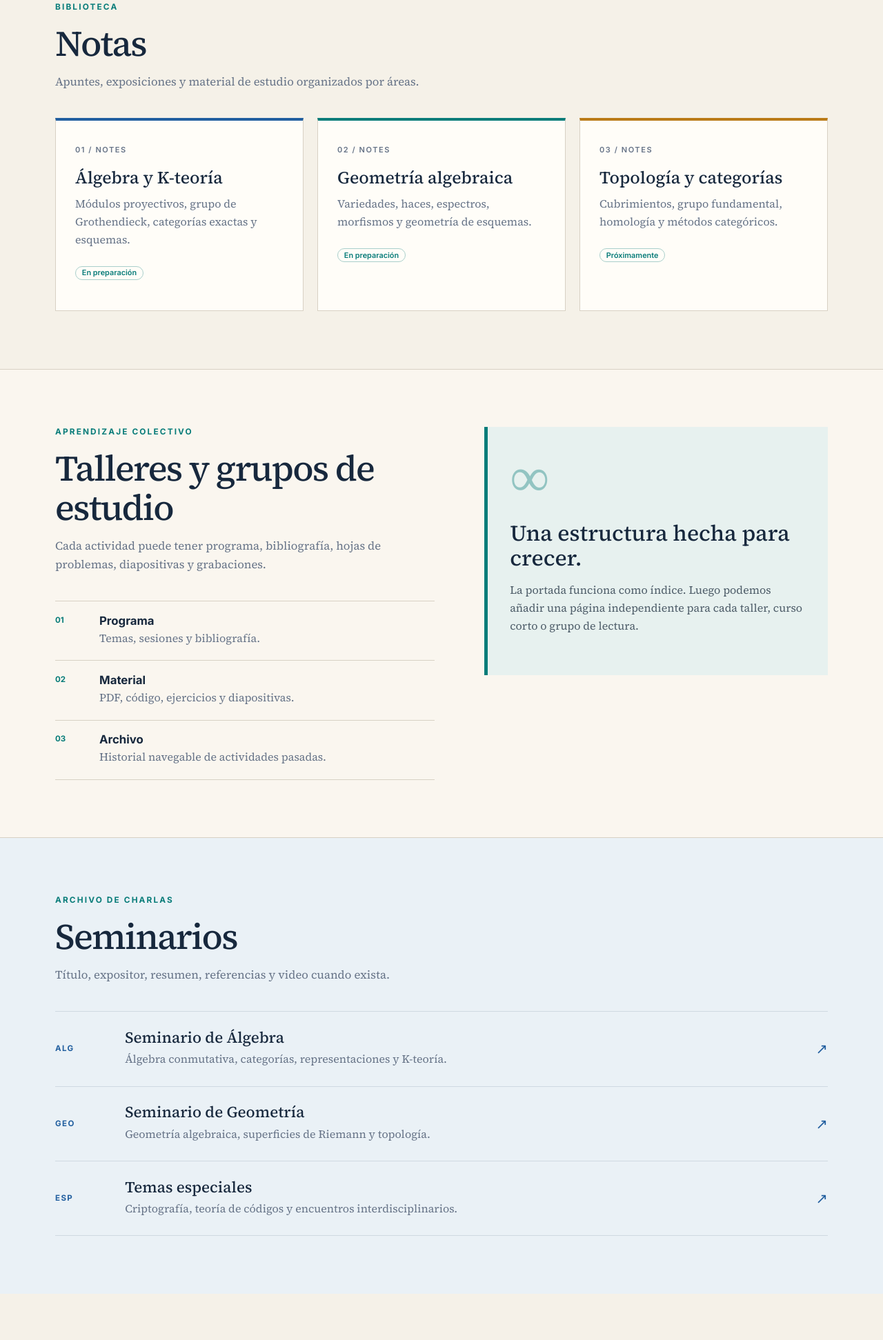
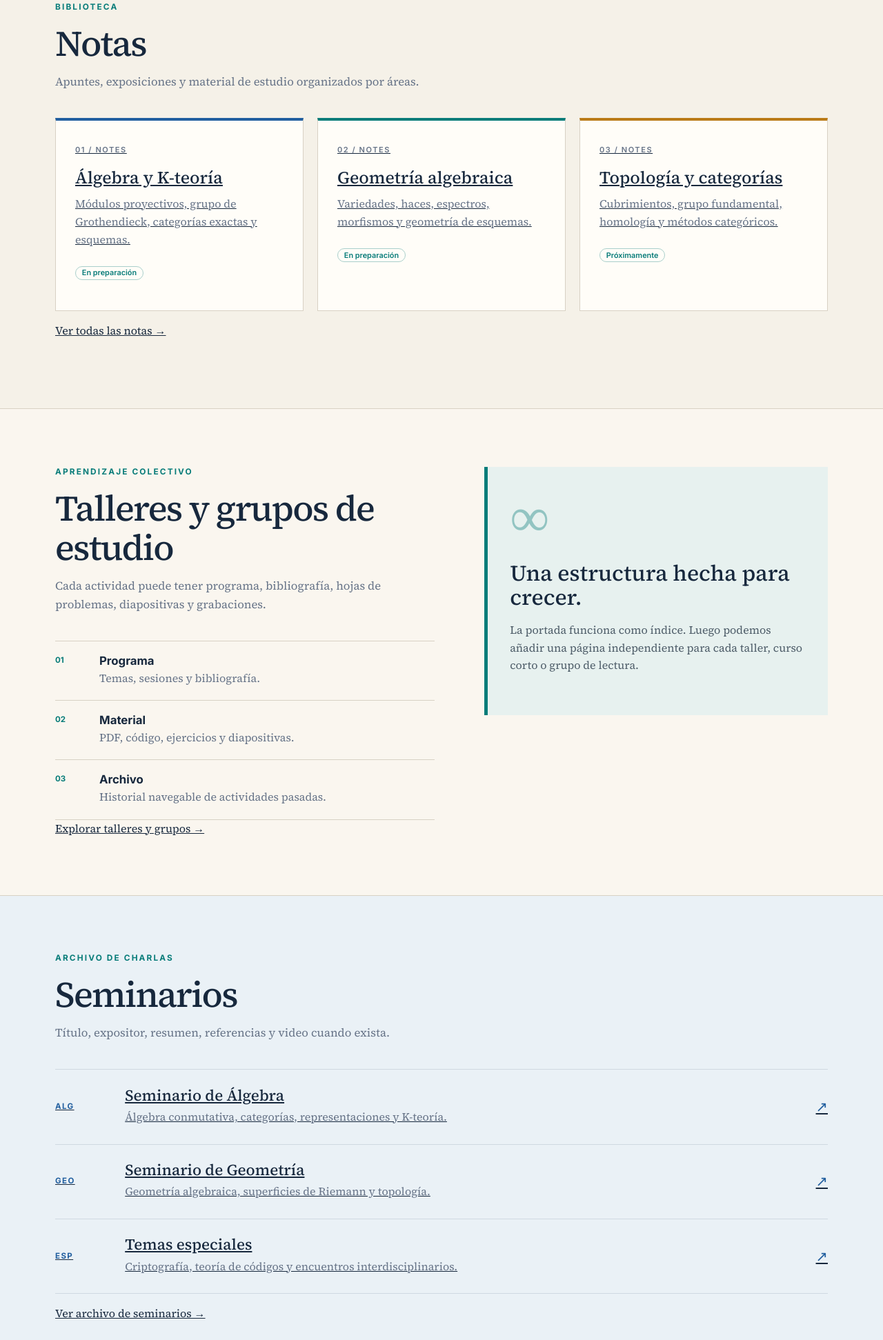
Before and after one commit to Algebra-Lover-N6/seminarios-y-talleres, a plain HTML site: page index.html in a window 1280 px wide. Shown: the part 877-2820 px from the top of the page at 69% size. Drawn offline with nearby package versions, Linux system fonts and the light colour scheme.

Commit message:
Link homepage to section pages

```diff
--- a/index.html
+++ b/index.html
@@ -37,9 +37,9 @@
       </a>
 
       <nav class="main-nav" aria-label="Navegación principal">
-        <a href="#notas"><span data-lang="es">Notas</span><span data-lang="en">Notes</span></a>
-        <a href="#talleres"><span data-lang="es">Talleres</span><span data-lang="en">Workshops</span></a>
-        <a href="#seminarios"><span data-lang="es">Seminarios</span><span data-lang="en">Seminars</span></a>
+        <a href="notas/"><span data-lang="es">Notas</span><span data-lang="en">Notes</span></a>
+        <a href="talleres/"><span data-lang="es">Talleres</span><span data-lang="en">Workshops</span></a>
+        <a href="seminarios/"><span data-lang="es">Seminarios</span><span data-lang="en">Seminars</span></a>
         <a href="#acerca"><span data-lang="es">Acerca de</span><span data-lang="en">About</span></a>
         <button class="language-switch" id="languageSwitch" type="button">ES / EN</button>
       </nav>
@@ -76,11 +76,11 @@
           </p>
 
           <div class="hero-actions">
-            <a class="button button-primary" href="#notas">
+            <a class="button button-primary" href="notas/">
               <span data-lang="es">Explorar materiales</span>
               <span data-lang="en">Explore materials</span>
             </a>
-            <a class="button button-secondary" href="#seminarios">
+            <a class="button button-secondary" href="seminarios/">
               <span data-lang="es">Ver seminarios</span>
               <span data-lang="en">View seminars</span>
             </a>
@@ -111,7 +111,7 @@
         </header>
 
         <div class="card-grid">
-          <article class="topic-card accent-blue">
+          <a class="topic-card topic-card-link accent-blue" href="notas/k-teoria/">
             <span class="card-index">01 / NOTES</span>
             <h3><span data-lang="es">Álgebra y K-teoría</span><span data-lang="en">Algebra & K-theory</span></h3>
             <p>
@@ -119,9 +119,9 @@
               <span data-lang="en">Projective modules, Grothendieck groups, exact categories, and schemes.</span>
             </p>
             <span class="status"><span data-lang="es">En preparación</span><span data-lang="en">In progress</span></span>
-          </article>
+          </a>
 
-          <article class="topic-card accent-teal">
+          <a class="topic-card topic-card-link accent-teal" href="notas/geometria-algebraica/">
             <span class="card-index">02 / NOTES</span>
             <h3><span data-lang="es">Geometría algebraica</span><span data-lang="en">Algebraic geometry</span></h3>
             <p>
@@ -129,9 +129,9 @@
               <span data-lang="en">Varieties, sheaves, spectra, morphisms, and scheme geometry.</span>
             </p>
             <span class="status"><span data-lang="es">En preparación</span><span data-lang="en">In progress</span></span>
-          </article>
+          </a>
 
-          <article class="topic-card accent-gold">
+          <a class="topic-card topic-card-link accent-gold" href="notas/topologia-categorias/">
             <span class="card-index">03 / NOTES</span>
             <h3><span data-lang="es">Topología y categorías</span><span data-lang="en">Topology & categories</span></h3>
             <p>
@@ -139,8 +139,9 @@
               <span data-lang="en">Coverings, fundamental groups, homology, and categorical methods.</span>
             </p>
             <span class="status"><span data-lang="es">Próximamente</span><span data-lang="en">Coming soon</span></span>
-          </article>
+          </a>
         </div>
+        <p class="section-more"><a href="notas/"><span data-lang="es">Ver todas las notas →</span><span data-lang="en">View all notes →</span></a></p>
       </div>
     </section>
 
@@ -193,6 +194,7 @@
           </p>
         </aside>
       </div>
+      <div class="container section-more"><a href="talleres/"><span data-lang="es">Explorar talleres y grupos →</span><span data-lang="en">Explore workshops and groups →</span></a></div>
     </section>
 
     <section class="section seminars" id="seminarios">
@@ -207,33 +209,34 @@
         </header>
 
         <div class="seminar-list">
-          <article class="seminar-row">
+          <a class="seminar-row seminar-row-link" href="seminarios/algebra/">
             <span class="seminar-code">ALG</span>
             <div>
               <h3><span data-lang="es">Seminario de Álgebra</span><span data-lang="en">Algebra Seminar</span></h3>
               <p><span data-lang="es">Álgebra conmutativa, categorías, representaciones y K-teoría.</span><span data-lang="en">Commutative algebra, categories, representations, and K-theory.</span></p>
             </div>
             <span class="arrow">↗</span>
-          </article>
+          </a>
 
-          <article class="seminar-row">
+          <a class="seminar-row seminar-row-link" href="seminarios/geometria/">
             <span class="seminar-code">GEO</span>
             <div>
               <h3><span data-lang="es">Seminario de Geometría</span><span data-lang="en">Geometry Seminar</span></h3>
               <p><span data-lang="es">Geometría algebraica, superficies de Riemann y topología.</span><span data-lang="en">Algebraic geometry, Riemann surfaces, and topology.</span></p>
             </div>
             <span class="arrow">↗</span>
-          </article>
+          </a>
 
-          <article class="seminar-row">
+          <a class="seminar-row seminar-row-link" href="seminarios/temas-especiales/">
             <span class="seminar-code">ESP</span>
             <div>
               <h3><span data-lang="es">Temas especiales</span><span data-lang="en">Special Topics</span></h3>
               <p><span data-lang="es">Criptografía, teoría de códigos y encuentros interdisciplinarios.</span><span data-lang="en">Cryptography, coding theory, and interdisciplinary meetings.</span></p>
             </div>
             <span class="arrow">↗</span>
-          </article>
+          </a>
         </div>
+        <p class="section-more"><a href="seminarios/"><span data-lang="es">Ver archivo de seminarios →</span><span data-lang="en">View seminar archive →</span></a></p>
       </div>
     </section>
 
```
